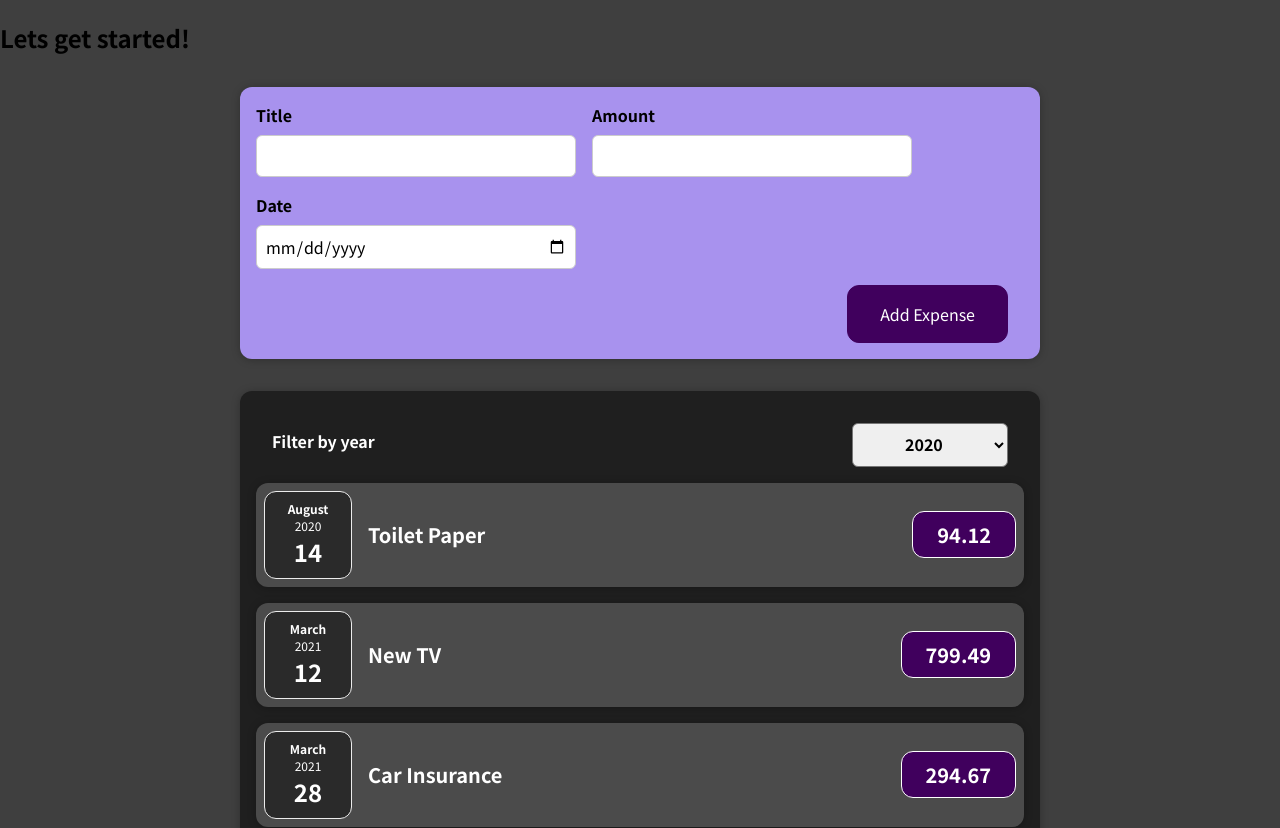
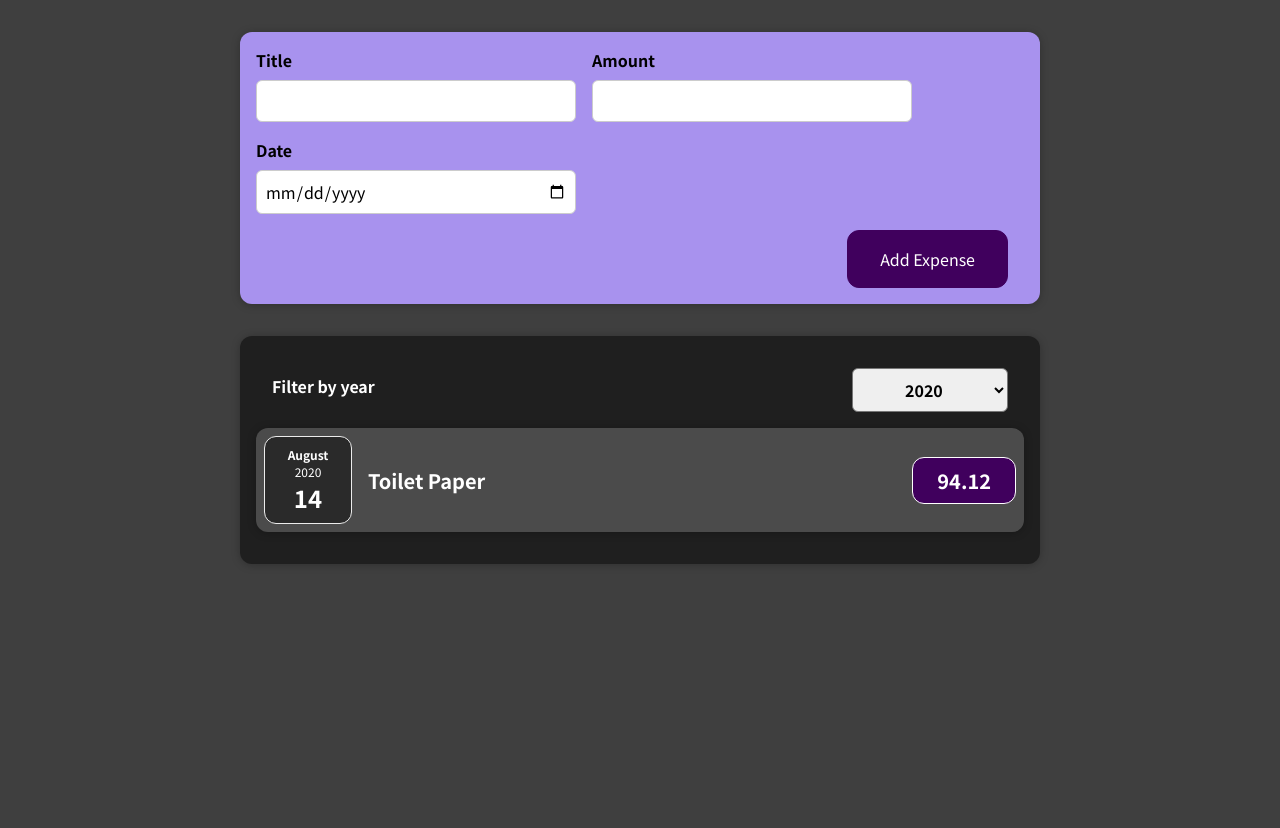
Before and after one commit to Ann-pixel/expense-app, a React (Create React App) app: page / in a window 1280 px wide. Shown: the top 828 px of the page. After the commit the page ends 800 px from the top, so only its background shows below. Built offline with nearby package versions, Linux system fonts and the light colour scheme; the HTML template or start-up script is replaced by a standard one.

Commit message:
added all functionality except the bar graph

```diff
--- a/src/App.js
+++ b/src/App.js
@@ -1,7 +1,7 @@
+import { useState } from "react";
 import Expenses from "./components/Expenses/Expenses";
 import NewExpense from "./components/NewExpense/NewExpense";
-function App() {
-  const expenses = [
+const initialExpenses = [
   {
     id: "e1",
     title: "Toilet Paper",
@@ -22,12 +22,16 @@ function App() {
     date: new Date(2021, 5, 12),
   },
 ];
+function App() {
+  const [expenses, setExpenses] = useState(initialExpenses);
+
   const addExpenseHandler = (expense) => {
-    console.log("In App", expense);
+    setExpenses((prevExpArray) => {
+      return [expense, ...prevExpArray];
+    });
   };
   return (
     <div>
-      <h2>Lets get started!</h2>
       <NewExpense onAddExpense={addExpenseHandler} />
       <Expenses expenses={expenses} />
     </div>
--- a/src/components/Expenses/Expenses.jsx
+++ b/src/components/Expenses/Expenses.jsx
@@ -6,6 +6,10 @@ import { useState } from "react";
 
 function Expenses(props) {
   const [filteredYear, setFilteredYear] = useState("2020");
+  const filteredExpenses = props.expenses.filter(
+    (expense) => expense.date.getFullYear() === +filteredYear
+  );
+
   const filterHandler = (year) => {
     // console.log(year);
     setFilteredYear(year);
@@ -14,7 +18,10 @@ function Expenses(props) {
     <div>
       <Card className="expenses">
         <ExpensesFilter onFilter={filterHandler} selected={filteredYear} />
-        {props.expenses.map((expense) => {
+        {filteredExpenses.length === 0 ? (
+          <p>No Expenses found!</p>
+        ) : (
+          filteredExpenses.map((expense) => {
             return (
               <ExpenseItem
                 key={expense.id}
@@ -23,7 +30,8 @@ function Expenses(props) {
                 date={expense.date}
               />
             );
-        })}
+          })
+        )}
       </Card>
     </div>
   );
```
Lines whose indentation alone changed are shown as unchanged.
